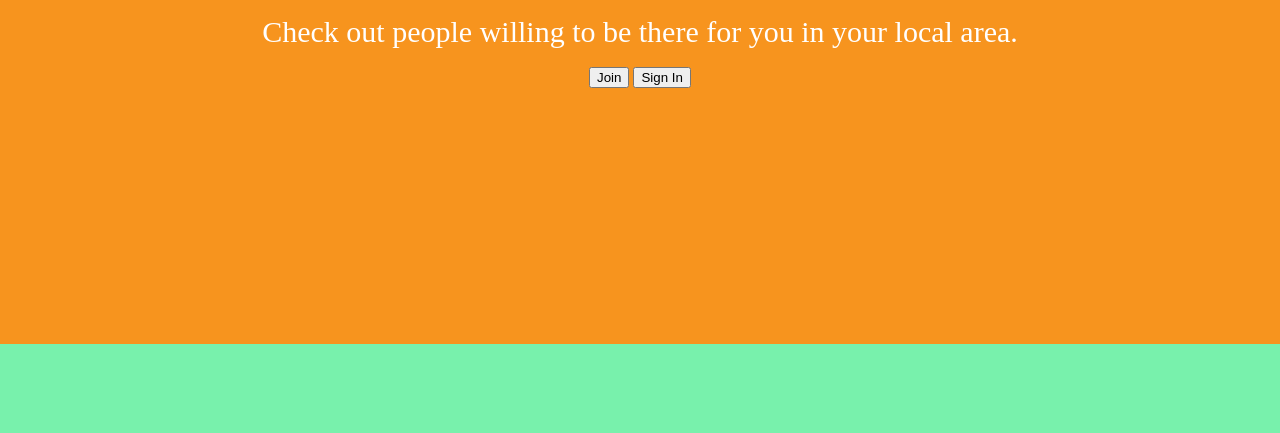
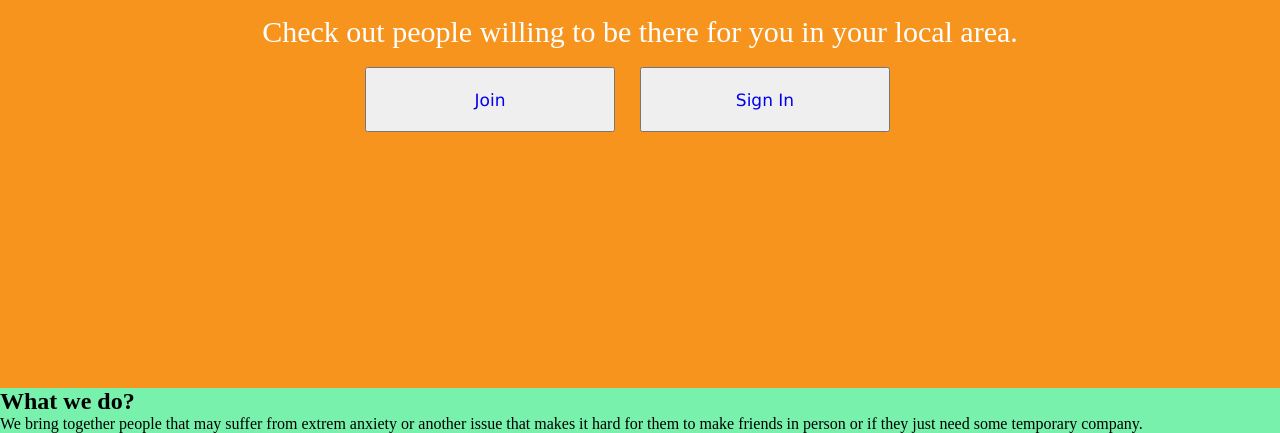
Before and after one commit to DrecoJohnson/RentAPal, a plain HTML site: page index.html in a window 1280 px wide. Shown: the part 421-854 px from the top of the page. Before the commit the page ends 800 px from the top, so only its background shows below. Drawn offline with Linux system fonts and the light colour scheme.

Commit message:
Hero updates

```diff
--- a/index.html
+++ b/index.html
@@ -29,11 +29,16 @@
             <br>
             <p>Check out people willing to be there for you in your local area.</p>
             <br>
-            <div class="buttons">
-                <button>Join</button>
-                <button>Sign In</button>
+            <div class="button">
+                <button class="color_btn"><a href="#">Join</a></button>
+                <button><a href="#">Sign In</a></button>
             </div>
         </div>
+        <h2>What we do?</h2>
+        <p>We bring together people that may suffer from extrem anxiety or another issue
+            that makes it hard for them to make friends in person or if they just need some temporary
+            company.
+        </p>
     </main>
 </body>
 </html>
--- a/style.css
+++ b/style.css
@@ -41,3 +41,23 @@ h1{
 .hero p{
     font-size: 30px;
 }
+button{
+    width: 250px;
+    height: 65px;
+    margin-right: 25px;
+    font-weight: 400;
+    font-size: 17px;
+    font-family: verdana;
+    text-decoration: none;
+}
+.button{
+    display: flex;
+
+
+}
+.colored_btn{
+    background-color: #2cb674;
+}
+a {
+    text-decoration: none;
+}
```
